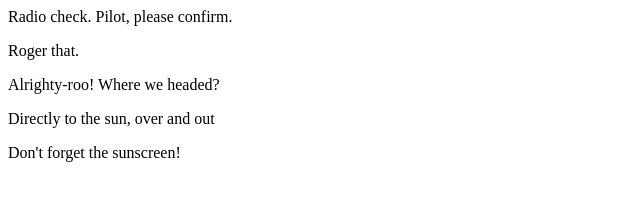
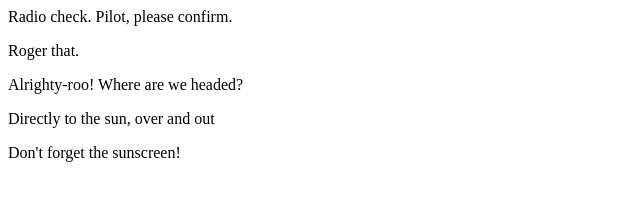
Before and after one commit to lyndseywomack/communication-log, a plain HTML site: page index.html in a window 1280 px wide. Shown: the full height of the page, 0-640 px from the left. Drawn offline with Linux system fonts and the light colour scheme.

Commit message:
Fixed grammer error.

```diff
--- a/index.html
+++ b/index.html
@@ -2,7 +2,7 @@
    <body>
       <p>Radio check. Pilot, please confirm.</p>
       <p>Roger that.</p>
-      <p>Alrighty-roo! Where we headed?</p>
+      <p>Alrighty-roo! Where are we headed?</p>
       <p>Directly to the sun, over and out</p>
       <p>Don't forget the sunscreen!</p>
    </body>
```
